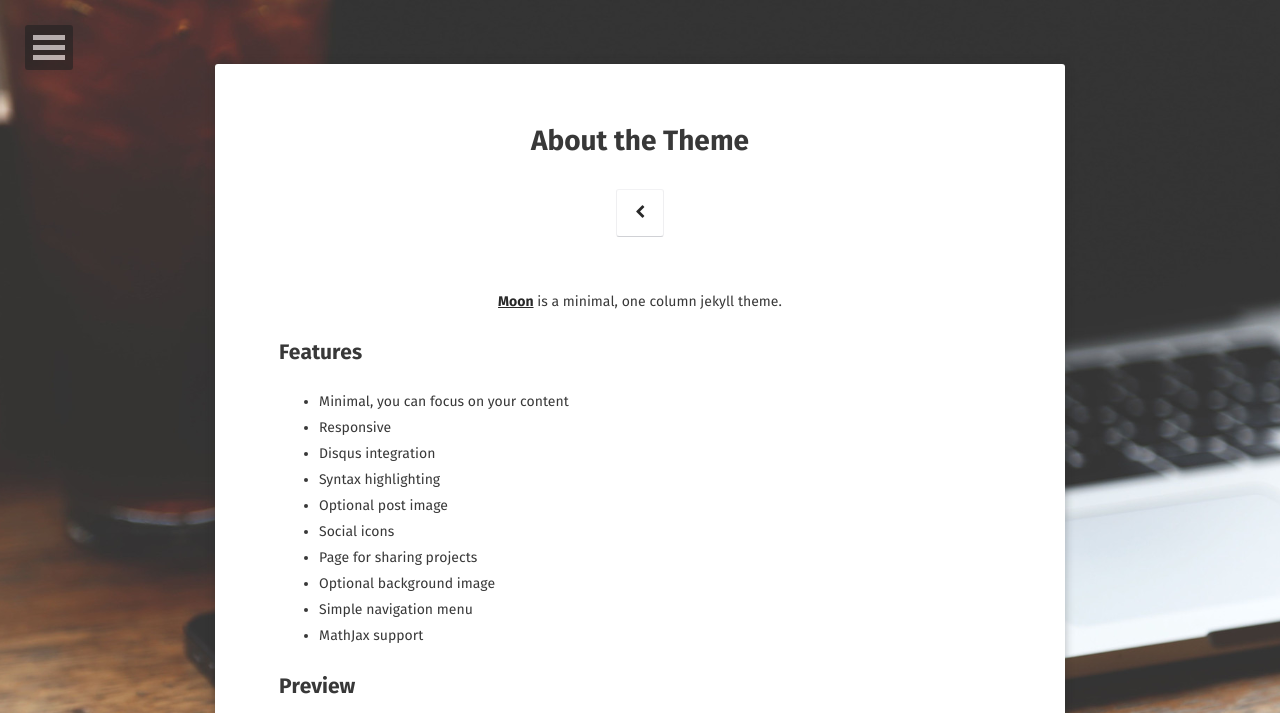
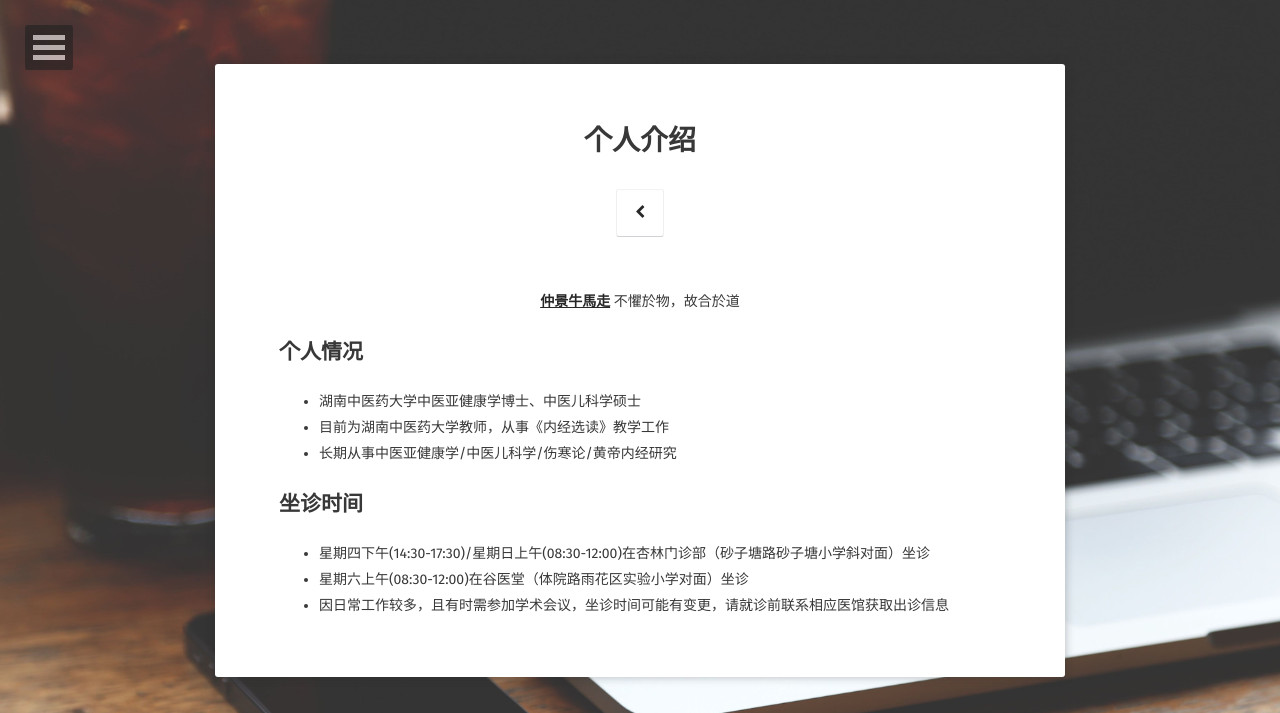
Before and after one commit to zhongjingnmz/zhongjingnmz.github.io, a Jekyll site: the page built from about/index.md, in a window 1280 px wide. Shown: the top 713 px of the page. Built offline with Jekyll 4.4.1, drawn with Linux system fonts in a browser that asks for light colours; some web fonts are replaced; some of the changed text lies outside the part shown; grey boxes are pictures that could not be loaded.

Commit message:
Update index.md

```diff
--- a/about/index.md
+++ b/about/index.md
@@ -1,37 +1,19 @@
 ---
 layout: page
-title: About the Theme
-tags: [about, Jekyll, theme, moon]
+title: 个人介绍
+tags: [个人介绍, 目录, 论著,]
 date: 2016-03-21
 comments: false
 ---
 
-<center><a href="http://taylantatli.github.io/Moon"><b>Moon</b></a> is a minimal, one column jekyll theme.</center>
+<center><a href="http://zhongjingnmz.github.io/about"><b>仲景牛馬走</b></a> 不懼於物，故合於道</center>
 
-## Features
-* Minimal, you can focus on your content
-* Responsive
-* Disqus integration
-* Syntax highlighting
-* Optional post image
-* Social icons
-* Page for sharing projects
-* Optional background image
-* Simple navigation menu
-* MathJax support
+## 个人情况
+* 湖南中医药大学中医亚健康学博士、中医儿科学硕士
+* 目前为湖南中医药大学教师，从事《内经选读》教学工作
+* 长期从事中医亚健康学/中医儿科学/伤寒论/黄帝内经研究
 
-## Preview
-
-{% capture images %}
-    https://cloud.githubusercontent.com/assets/754514/14509720/61c61058-01d6-11e6-93ab-0918515ecd56.png
-    https://cloud.githubusercontent.com/assets/754514/14509716/61ac6c8e-01d6-11e6-879f-8308883de790.png
-{% endcapture %}
-{% include gallery images=images caption="Screenshots of Moon Theme" cols=2 %}
-
-See a [live version of Moon](http://taylantatli.github.io/Moon) hosted on GitHub.
-
-## Getting Started
-
-To learn how to install and use this theme check out the [Setup Guide](http://taylantatli.me/Moon/moon-theme/) for more information.
-
-[Install Moon](https://github.com/TaylanTatli/Moon){: .btn}
+## 坐诊时间
+* 星期四下午(14:30-17:30)/星期日上午(08:30-12:00)在杏林门诊部（砂子塘路砂子塘小学斜对面）坐诊
+* 星期六上午(08:30-12:00)在谷医堂（体院路雨花区实验小学对面）坐诊
+* 因日常工作较多，且有时需参加学术会议，坐诊时间可能有变更，请就诊前联系相应医馆获取出诊信息
```
